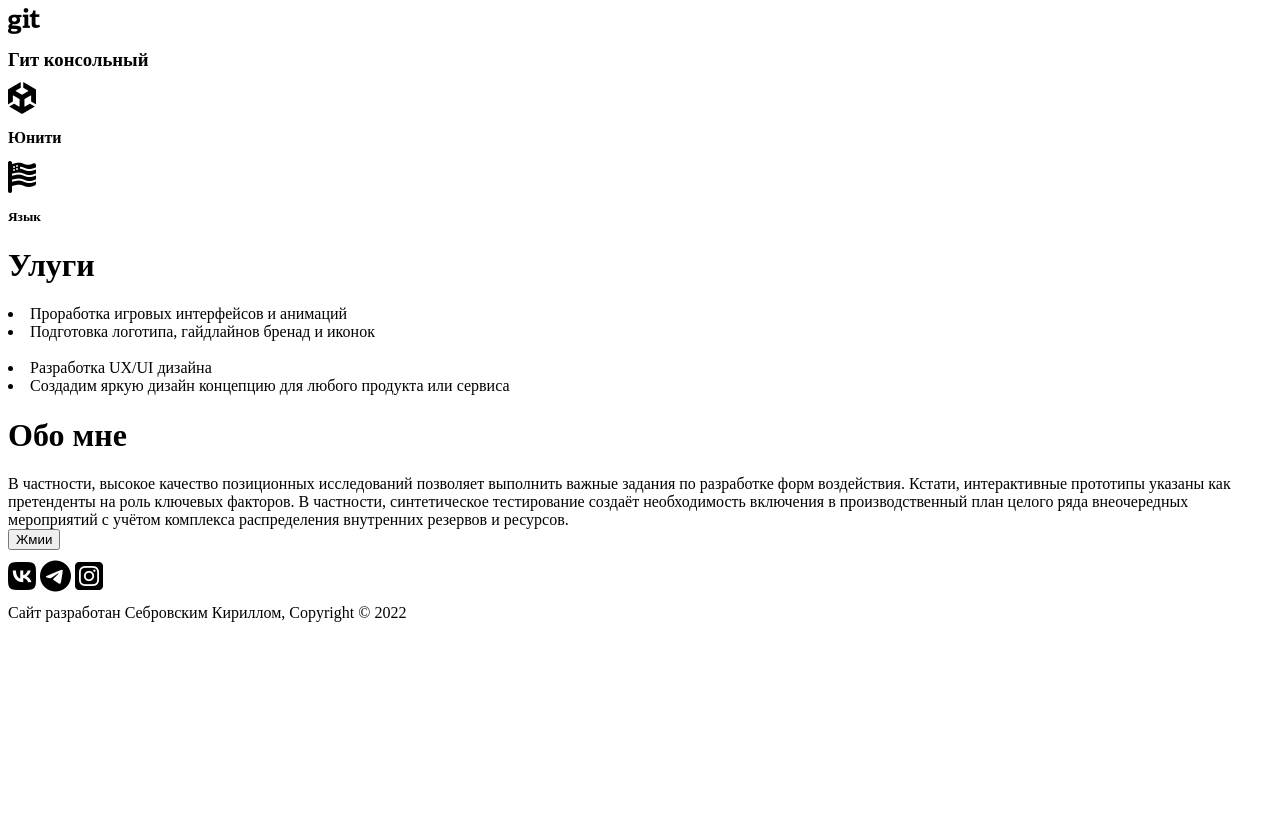
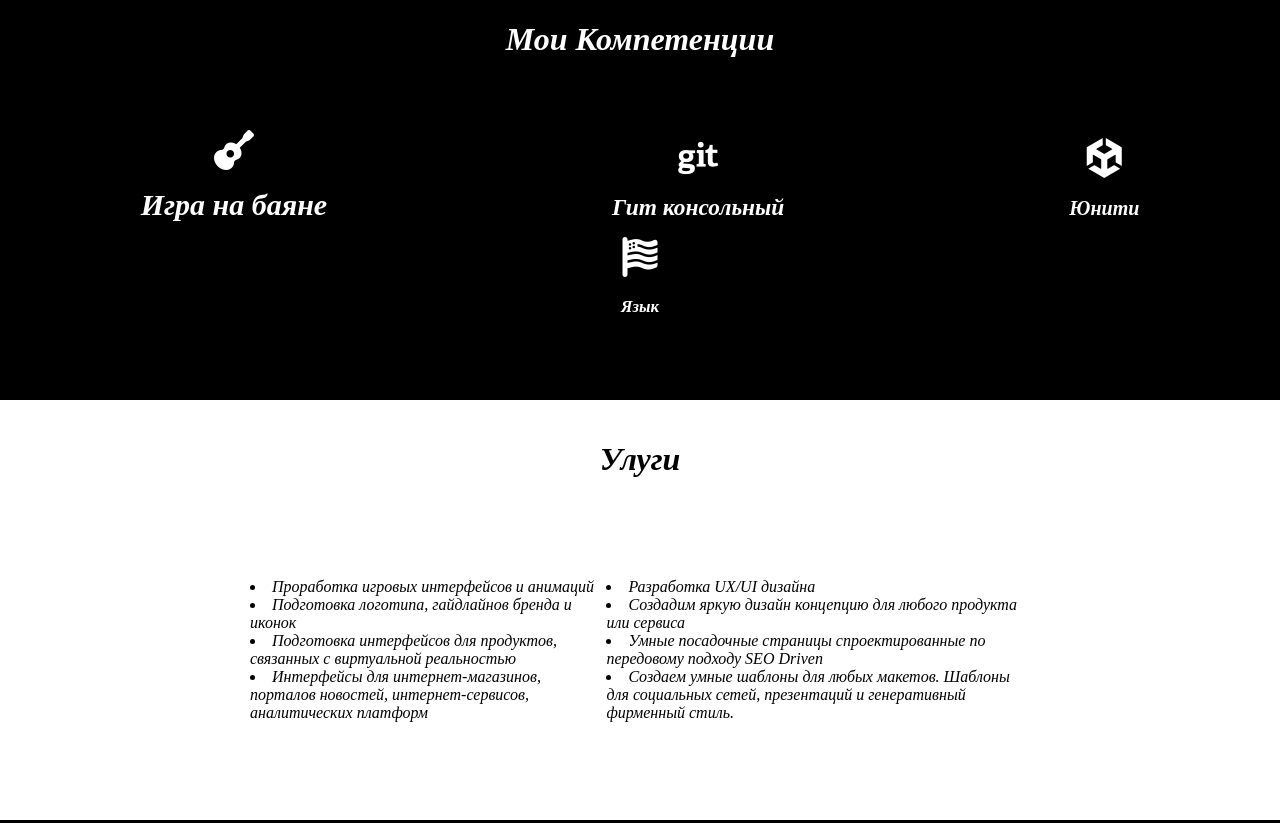
Before and after one commit to Defferes/Defferes.github.io, a plain HTML site: page index.html in a window 1280 px wide. Shown: the part 1000-1823 px from the top of the page. Before the commit the page ends 1630 px from the top, so only its background shows below. Drawn offline with Linux system fonts and the light colour scheme.

Commit message:
CSS part3

```diff
--- a/CSS/style.css
+++ b/CSS/style.css
@@ -1,41 +1,112 @@
 
-.Menu li {
-    display: inline-block;
-    margin: 10px;
-
+.Display{
+    display: flex;
+    justify-content: space-between;
+}
+.Display li{
+    list-style-type: none;
+    margin-right: 100px;
+}
+.MenuPosition{
+    display: flex;
+    align-items: center;
 }
 .Menu{
+    position: fixed;
     font-style: italic;
     color: white;
-    position: sticky;
     background-color: black;
     padding-top: 20px;
     height: 400px;
+    width: 1920px
 }
 A{
     color: white;
     text-decoration: none;
-}
-.MenuPosition {
-    padding-left: 60%;
-}
-.Display
-{
-    display: flex;
 }
 header{
     font-size: 40px;
     text-align: center;
 }
 .WhiteMem{
+    margin-left: 25%;
+    margin-right: 25%;
+    margin-top: 100px;
+    display: flex;
     text-align: center;
-    display: flex;
     font-style: italic;
     color: black;
-    position: sticky;
     background-color: white;
     padding-top: 20px;
     height: 400px;
 }
-.MemLogo{
+.Competencii{
+    text-align: center;
+    font-style: italic;
+    color: white;
+    background-color: black;
+    padding-top: 80px;
+    height: 400px;
 }
+.Competencii li{
+    display: inline-block;
+    margin-right: 140px;
+    margin-left: 140px;
+}
+.CompetenciiText{
+    font-size: 20px;
+    padding-top: 60px;
+}
+.Services{
+    text-align: center;
+    font-style: italic;
+    color: black;
+    background-color: white;
+    padding-top: 20px;
+    height: 400px;
+}
+.ServicesText{
+    margin-top: 100px;
+    margin-right: 250px;
+    margin-left: 250px;
+    display: flex;
+    text-align: left;
+}
+.About{
+    text-align: center;
+    font-style: italic;
+    color: white;
+    background-color: black;
+    padding-top: 20px;
+    height: 400px;
+}
+.AboutText{
+    margin: 80px 250px 100px;
+    text-align: left;
+
+}
+footer {
+    margin-right: 250px;
+    margin-left: 250px;
+    display: flex;
+    align-items: center;
+    justify-content: space-between;
+    height: 150px;
+}
+button{
+    height: 200px;
+}
+body{
+    margin: 0px;
+}
+floor{
+    text-align: center;
+    font-style: italic;
+    color: black;
+    background-color: white;
+    padding-top: 20px;
+    height: 400px;
+}
+main{
+    padding-top: 400px;
+}
--- a/index.html
+++ b/index.html
@@ -1,5 +1,5 @@
 <!DOCTYPE html>
-<html lang="en">
+<html lang="ru">
 <head>
     <meta charset="UTF-8">
     <title>Главная</title>
@@ -20,20 +20,23 @@
         </div>
     </menu>
     <header>
-        <h1>Honda - Civic</h1>
+        <h1>Веб - технологии</h1>
         <h6>Университет "Дубна"</h6>
     </header>
 </nav>
 <main>
 
     <div class="WhiteMem">
-        <div class="MemText">
+        <div>
             <H1>
                 Улица мемов
             </H1>
-            Мем — единица значимой для культуры информации.
+                Lorem ipsum dolor sit amet consectetur adipisicing elit. Molestiae, modi!
+                Expedita unde iste quod molestiae magnam ipsa qui alias assumenda?
+                Molestiae, sequi quas dolorum quis consectetur vero deleniti voluptates
+                dolore.
         </div>
-        <div class="MemLogo">
+        <div>
             <img src="Image/Mem.jpeg" alt="Logo" height="300" width="300">
         </div>
     </div>
@@ -42,58 +45,93 @@
         <H1>
             Мои Компетенции
         </H1>
+        <div class="CompetenciiText">
+            <li>
                 <div>
                     <i class="fa-solid fa-guitar fa-2xl"></i>
                 </div>
                 <h2>
                     Игра на баяне
                 </h2>
+            </li>
+            <li>
                 <div>
                     <i class="fa-brands fa-git fa-2xl"></i>
                 </div>
                 <h3>
                     Гит консольный
                 </h3>
+            </li>
+            <li>
                 <div>
                     <i class="fa-brands fa-unity fa-2xl"></i>
                 </div>
                 <h4>
                     Юнити
                 </h4>
+            </li>
+            <li>
                 <div>
                     <i class="fa-solid fa-flag-usa fa-2xl"></i>
                 </div>
                 <h5>
                     Язык
                 </h5>
+            </li>
+        </div>
+
+    </div>
+
+    <div class = "Services">
+        <h1> Улуги </h1>
+        <div class="ServicesText">
+            <div>
+                <li> Проработка игровых интерфейсов и анимаций </li>
+                <li> Подготовка логотипа, гайдлайнов бренда и иконок </li>
+                <li> Подготовка интерфейсов для продуктов, связанных с
+                    виртуальной реальностью </li>
+                <li> Интерфейсы для интернет-магазинов, порталов новостей,
+                    интернет-сервисов, аналитических платформ</li>
             </div>
 
             <div>
-        <h1> Улуги </h1>
-        <li> Проработка игровых интерфейсов и анимаций </li>
-        <li> Подготовка логотипа, гайдлайнов бренад и иконок </li>
-        <br>
-        <li> Разработка UX/UI дизайна </li>
-        <li> Создадим яркую дизайн концепцию для любого продукта или сервиса </li>
+                <li>
+                    Разработка UX/UI дизайна
+                </li>
+                <li>
+                    Создадим яркую дизайн концепцию для любого продукта
+                    или сервиса
+                </li>
+                <li>
+                    Умные посадочные страницы спроектированные по
+                    передовому подходу SEO Driven
+                </li>
+                <li>
+                    Cоздаем умные шаблоны для любых макетов. Шаблоны для
+                    социальных сетей, презентаций и генеративный фирменный
+                    стиль.
+                </li>
+            </div>
+        </div>
     </div>
 
-    <div>
+    <div class = "About">
         <h1>
             Обо мне
         </h1>
-        <div>
+        <div class="AboutText">
             В частности, высокое качество позиционных исследований позволяет выполнить важные задания по разработке форм воздействия. Кстати, интерактивные прототипы указаны как претенденты на роль ключевых факторов. В частности, синтетическое тестирование создаёт необходимость включения в производственный план целого ряда внеочередных мероприятий с учётом комплекса распределения внутренних резервов и ресурсов.
         </div>
-        <input type="button" value="Жмии">
+        <input type="button" value="Жмии" style="height: 60px; width: 100px; font-style: oblique;">
     </div>
 </main>
 
 <footer>
-    <br>
+    <div>
         <i class="fa-brands fa-vk fa-2xl"></i>
         <i class="fa-brands fa-telegram fa-2xl"></i>
         <i class="fa-brands fa-instagram-square fa-2xl"></i>
-    <br> <br>
+    </div>
     Cайт разработан Себровским Кириллом, Copyright © 2022
 </footer>
 </body>
```
Lines whose indentation alone changed are shown as unchanged.
